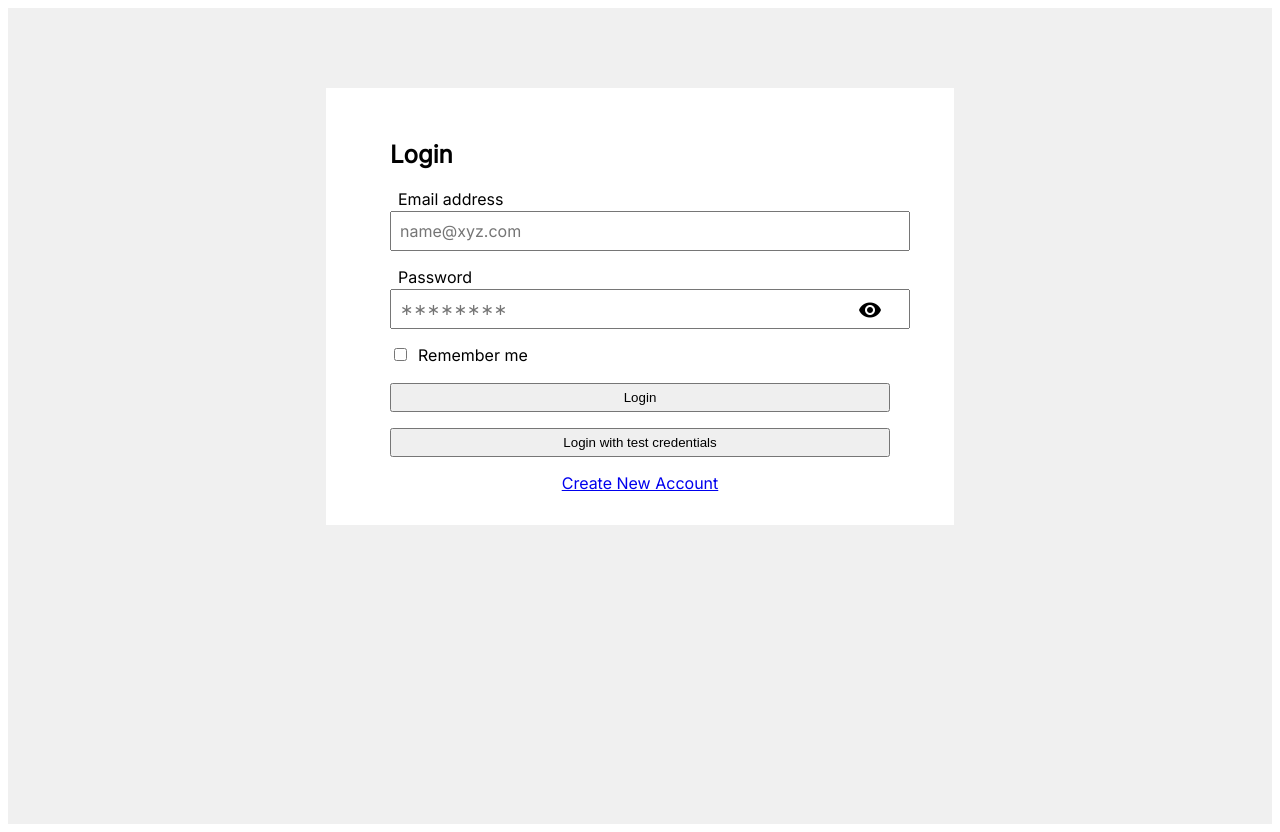
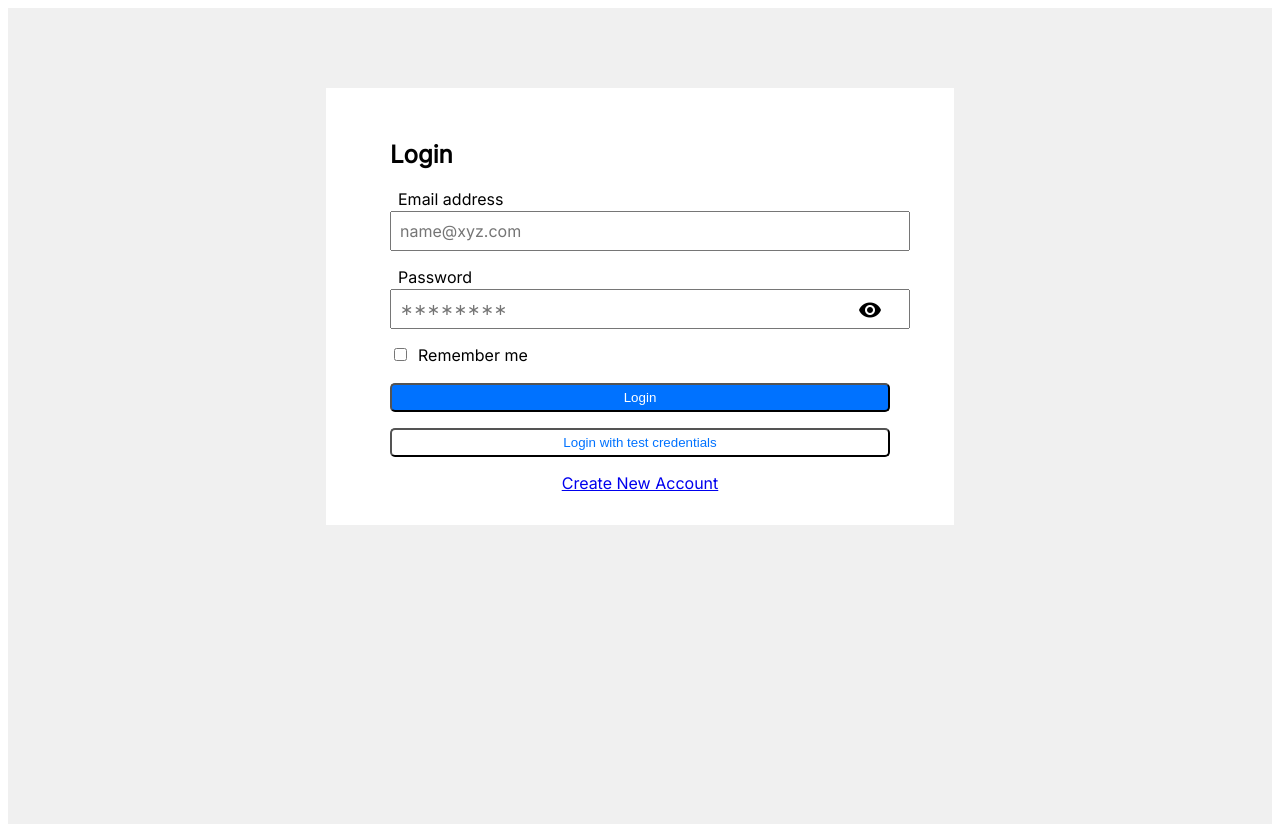
Before and after one commit to sumitk-singh/Note-Now, a React (Create React App) app: page /login in a window 1280 px wide. Built offline with nearby package versions, Linux system fonts and the light colour scheme; what miragejs would draw is missing.

Commit message:
css added in auth page

```diff
--- a/src/pages/Auth/Auth.css
+++ b/src/pages/Auth/Auth.css
@@ -1,6 +1,8 @@
 :root{
   --form-background-color:#f0f0f0;
   --form-background-light-color:#ffffff;
+  --color-primary:#0072FF;
+  --color-secondary: #ffffff;
 }
 
 .auth-form-ctn {
@@ -77,3 +79,25 @@ button.btn-icon-text-outline {
   margin: 0;
 
 }
+
+/* ---------- */
+
+.btn-primary{
+  border-radius: 5px;
+  cursor: pointer;
+  background: var(--color-primary);
+  color: var(--color-secondary);
+}
+
+
+.btn-primary-outline{
+  border-radius: 5px;
+  cursor: pointer;
+  background: var(--color-secondary);
+  color: var(--color-primary);
+}
+
+.btn-primary-outline:hover{
+  color: var(--color-secondary);
+  background: var(--color-primary);
+}
```
